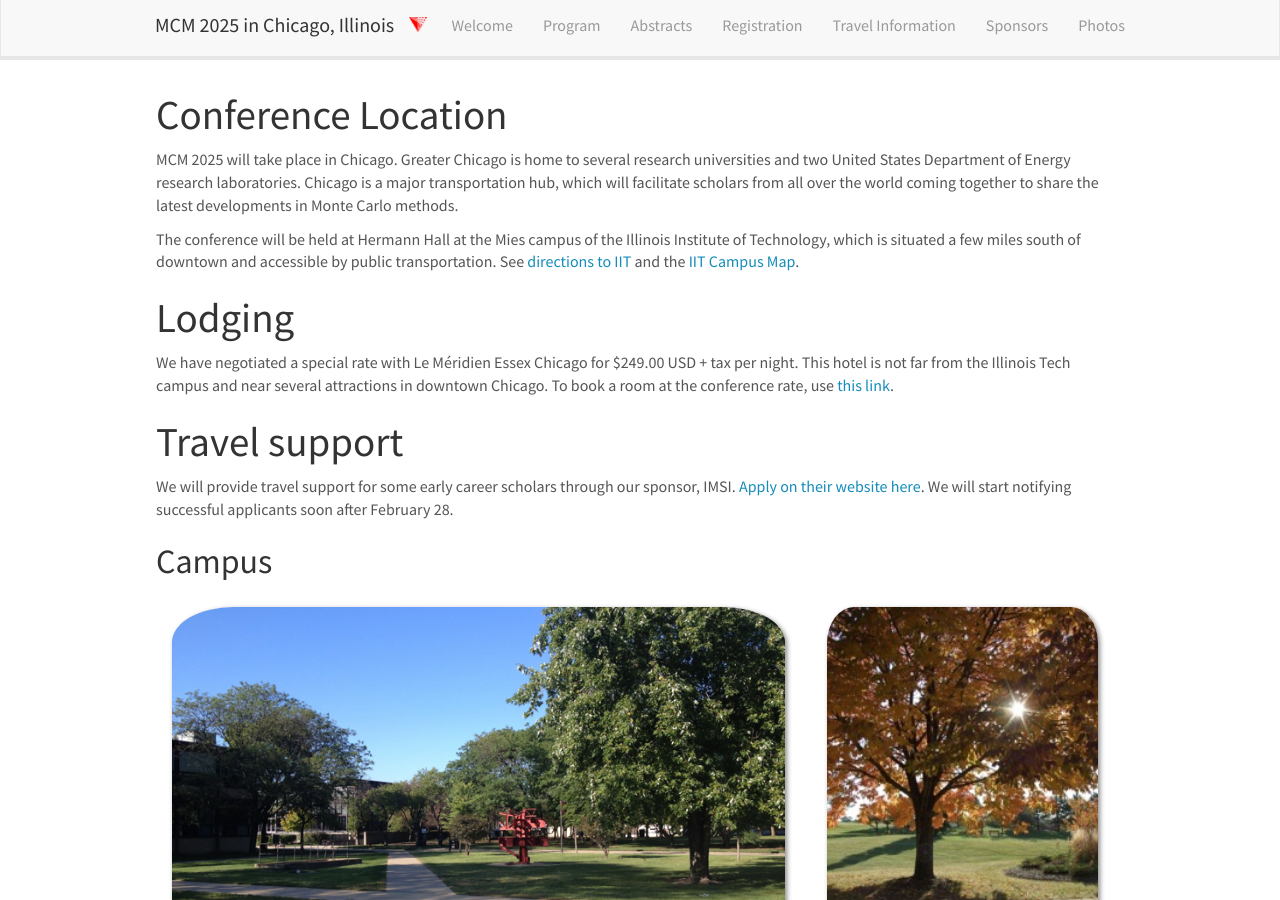
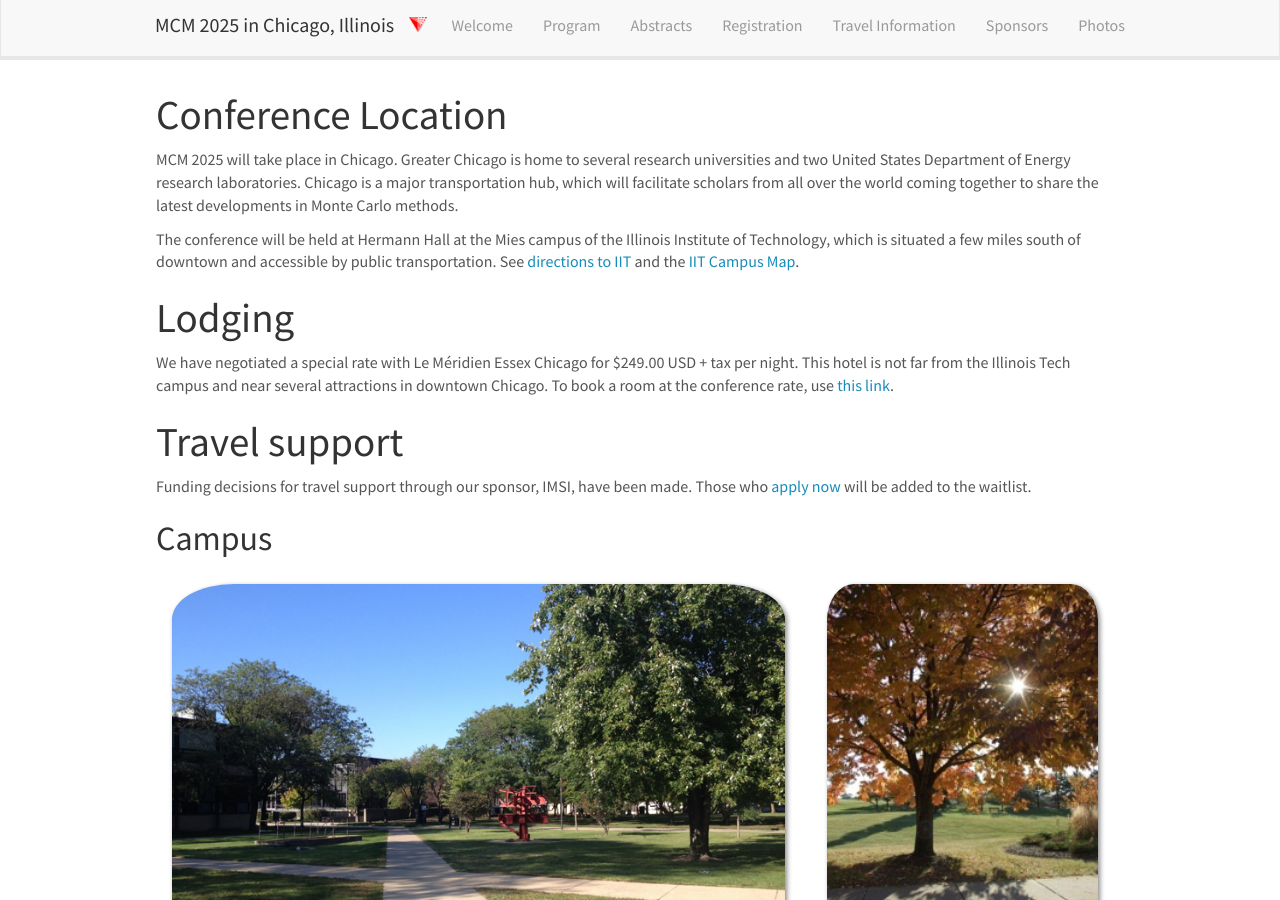
Before and after one commit to fjhickernell/mcm2025, a Jekyll site: the page built from _pages/travel.md, in a window 1280 px wide and 900 px high. Built offline with Jekyll 4.4.1, drawn with Linux system fonts in a browser that asks for light colours.

Commit message:
Past deadlines revised

```diff
--- a/_pages/travel.md
+++ b/_pages/travel.md
@@ -18,7 +18,7 @@ We have negotiated a special rate with Le Méridien Essex Chicago for $249.00 US
 
 # Travel support
 
-We will provide travel support for some early career scholars through our sponsor, IMSI.  [Apply on their website here](https://www.imsi.institute/activities/15th-international-conference-on-monte-carlo-methods-and-applications-mcm/).  We will start notifying successful applicants soon after February 28.
+Funding decisions for travel support through our sponsor, IMSI, have been made. Those who [apply now](https://www.imsi.institute/activities/15th-international-conference-on-monte-carlo-methods-and-applications-mcm/) will be added to the waitlist.
 
 ## Campus
 <div row>
```
Also changed, not shown: _pages/abstracts.md (+4 -0 lines), _pages/program.md (+2 -0 lines), _pages/welcome.md (+3 -3 lines).
